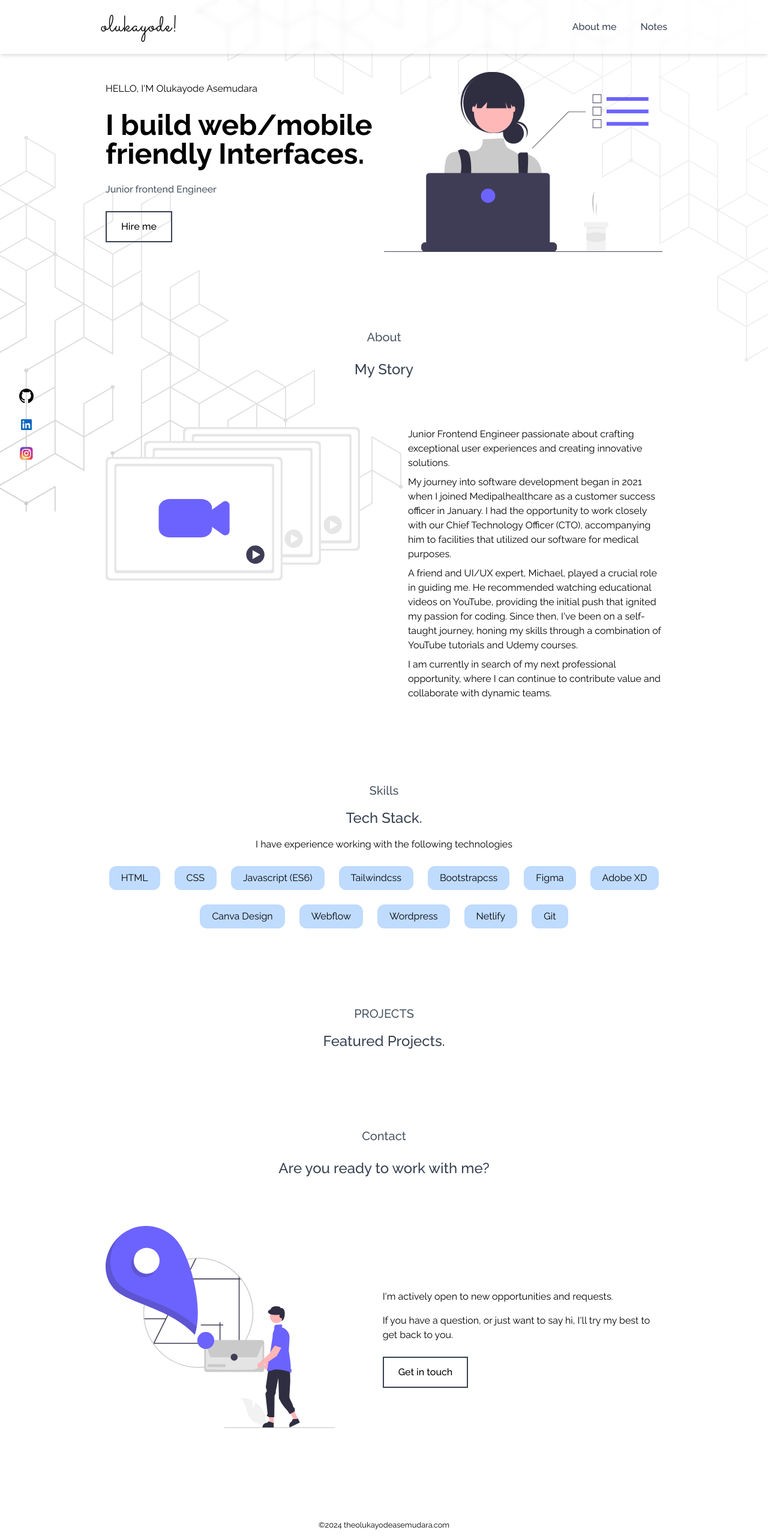
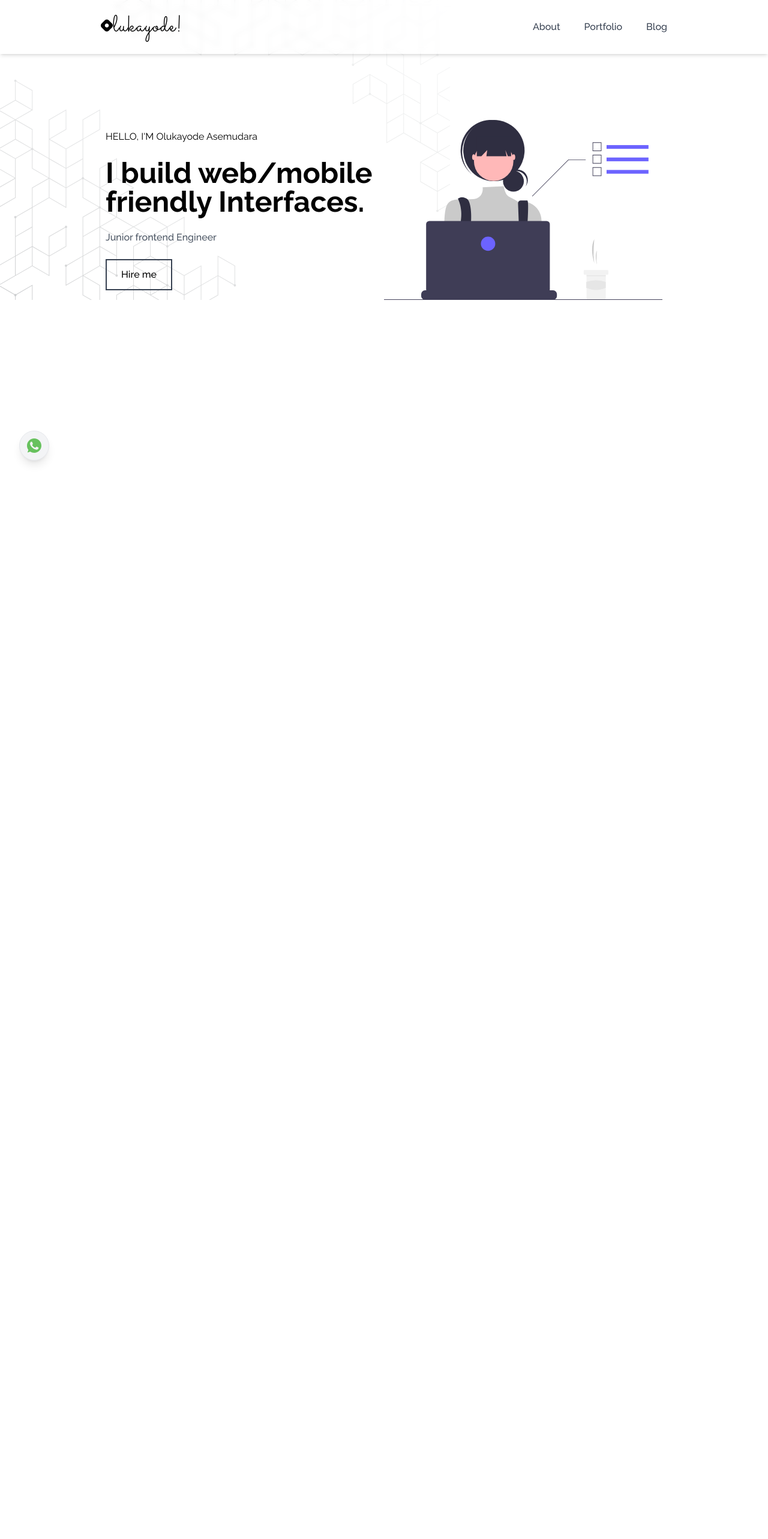
Before and after one commit to blaqnativity/myportfolios.com, a Nuxt app: page / in a window 1280 px wide. Shown: the top 2566 px of the page at 60% size. After the commit the page ends 800 px from the top, so only its background shows below. Built offline with nearby package versions, Linux system fonts and the light colour scheme.

Commit message:
pages redesigned

```diff
--- a/components/navbar.vue
+++ b/components/navbar.vue
@@ -4,18 +4,16 @@
     <nav
       class="relative container mx-auto p-4 flex justify-between items-center z-10"
     >
-      <div>
+      <div class="flex items-center">
+        <span><i class="fa-brands fa-hashnode"></i></span>
         <NuxtLink class="logo" to="/">{{ logo }}</NuxtLink>
       </div>
 
       <!-- nav menu -->
       <ul class="main_menu hidden space-x-10 md:flex">
-        <li>
-          <NuxtLink to="/about">{{ link1 }}</NuxtLink>
-        </li>
-        <li>
-          <NuxtLink to="/portfolio">{{ link2 }}</NuxtLink>
-        </li>
+        <li><NuxtLink to="/about">About</NuxtLink></li>
+        <li><NuxtLink to="/">Portfolio</NuxtLink></li>
+        <li><NuxtLink to="/">Blog</NuxtLink></li>
       </ul>
 
       <div class="block md:hidden" @click="toggleBtn">
@@ -24,12 +22,11 @@
       </div>
 
       <div class="dropdown_menu" v-if="showMenu">
-        <li>
-          <NuxtLink to="/about">{{ link1 }}</NuxtLink>
-        </li>
-        <li>
-          <NuxtLink to="/">{{ link2 }}</NuxtLink>
-        </li>
+        <ul class="main_menu hidden space-x-10 md:flex">
+          <li><NuxtLink to="/about">About</NuxtLink></li>
+          <li><NuxtLink to="/">Portfolio</NuxtLink></li>
+          <li><NuxtLink to="/">Blog</NuxtLink></li>
+        </ul>
       </div>
     </nav>
   </section>
@@ -40,9 +37,12 @@ export default {
   data() {
     return {
       showMenu: false,
-      logo: "olukayode!",
-      link1: "About me",
-      link2: "Notes",
+      logo: "lukayode!",
+      // links: [
+      //   { text: "About", url: "/about.vue" },
+      //   { text: "Contact", url: "/contact.vue.vue" },
+      //   { text: "Blog", url: "/" },
+      // ],
     };
   },
   methods: {
--- /dev/null
+++ b/components/sticky-components/whatsapp.vue
@@ -0,0 +1,15 @@
+<template>
+  <div
+    class="fixed left-[2rem] bottom-[2rem] md:flex flex-col gap-6 shadow-lg p-3 bg-gray-100 rounded-full hover:bg-white border"
+  >
+    <NuxtLink to="/"
+      ><img class="w-6 h-6" src="~/assets/img/whatsapp.svg" alt=""
+    /></NuxtLink>
+  </div>
+</template>
+
+<script>
+export default {};
+</script>
+
+<style></style>
--- /dev/null
+++ b/components/stickyIcons.vue
@@ -0,0 +1,15 @@
+<template>
+  <div class="container absolute bottom-0 right-0">
+    <ul>
+      <li>
+        <NuxtLink to="/"><i class="fa-brands fa-github"></i></NuxtLink>
+      </li>
+    </ul>
+  </div>
+</template>
+
+<script>
+export default {};
+</script>
+
+<style></style>
--- a/layouts/default.vue
+++ b/layouts/default.vue
@@ -2,8 +2,6 @@
   <div>
     <navbar />
     <slot />
-
-    <footerView />
   </div>
 </template>
 
--- a/pages/index.vue
+++ b/pages/index.vue
@@ -1,6 +1,6 @@
 <template>
   <!-- =============Hero Section================== -->
-  <section class="mt-20 mb-32 flex">
+  <section class="mt-40 flex h-[100vh-89.59px] justify-center">
     <!-- ====================flex container===================== -->
     <div
       class="container flex flex-col-reverse items-center px-6 mx-auto mt-10 space-y-0 md:space-y-0 md:flex-row"
@@ -34,147 +34,17 @@
     </div>
   </section>
 
-  <!-- sticky links -->
-  <div class="hidden fixed left-[2rem] bottom-[2rem] md:flex flex-col gap-6">
-    <NuxtLink to="/"
-      ><img class="w-6 h-6" src="~/assets/img/github.svg" alt=""
-    /></NuxtLink>
-    <NuxtLink to="/"
-      ><img class="w-6 h-6" src="~/assets/img/linkedin.svg" alt=""
-    /></NuxtLink>
-    <NuxtLink to="/"
-      ><img class="w-6 h-6" src="~/assets/img/instagram.svg" alt=""
-    /></NuxtLink>
-  </div>
-
-  <!-- ================About section================ -->
-  <section class="mb-32">
-    <div class="container mx-auto px-6">
-      <div class="title flex flex-col space-y-6 text-center">
-        <h4 class="grayTitle text-gray-600 font-medium text-xl">About</h4>
-        <h3 class="font-medium text-2xl text-gray-700">My Story</h3>
-      </div>
-
-      <div
-        class="flex flex-col-reverse items-center mt-20 md:flex-row gap-10 md:gap-20 md:items-start"
-      >
-        <!-- items-left -->
-        <div class="md:w-1/2">
-          <img src="~/assets/img/about.svg" alt="" />
-        </div>
-        <!-- items-right -->
-        <div class="md:w-1/2">
-          <p class="mb-2">
-            Junior Frontend Engineer passionate about crafting exceptional user
-            experiences and creating innovative solutions.
-          </p>
-          <p class="mb-2">
-            My journey into software development began in 2021 when I joined
-            Medipalhealthcare as a customer success officer in January. I had
-            the opportunity to work closely with our Chief Technology Officer
-            (CTO), accompanying him to facilities that utilized our software for
-            medical purposes.
-          </p>
-          <p class="mb-2">
-            A friend and UI/UX expert, Michael, played a crucial role in guiding
-            me. He recommended watching educational videos on YouTube, providing
-            the initial push that ignited my passion for coding. Since then,
-            I've been on a self-taught journey, honing my skills through a
-            combination of YouTube tutorials and Udemy courses.
-          </p>
-          <p class="mb-2">
-            I am currently in search of my next professional opportunity, where
-            I can continue to contribute value and collaborate with dynamic
-            teams.
-          </p>
-        </div>
-      </div>
-    </div>
-  </section>
-
-  <!-- ================Skills Section=============== -->
-  <section class="mb-32">
-    <div class="container mx-auto px-6 space-y-6">
-      <div class="flex flex-col space-y-4 items-center">
-        <h4 class="grayTitle text-gray-600 font-medium text-xl">Skills</h4>
-        <h2 class="font-medium text-2xl text-gray-700">Tech Stack.</h2>
-        <p>I have experience working with the following technologies</p>
-      </div>
-
-      <div class="flex flex-wrap items-center justify-center gap-6">
-        <span class="pill bg-blue-200 px-5 py-2 rounded-xl">HTML</span>
-        <span class="pill bg-blue-200 px-5 py-2 rounded-xl">CSS</span>
-        <span class="pill bg-blue-200 px-5 py-2 rounded-xl"
-          >Javascript (ES6)</span
-        >
-        <span class="pill bg-blue-200 px-5 py-2 rounded-xl">Tailwindcss</span>
-        <span class="pill bg-blue-200 px-5 py-2 rounded-xl">Bootstrapcss</span>
-        <span class="pill bg-blue-200 px-5 py-2 rounded-xl">Figma</span>
-        <span class="pill bg-blue-200 px-5 py-2 rounded-xl">Adobe XD</span>
-        <span class="pill bg-blue-200 px-5 py-2 rounded-xl">Canva Design</span>
-        <span class="pill bg-blue-200 px-5 py-2 rounded-xl">Webflow</span>
-        <span class="pill bg-blue-200 px-5 py-2 rounded-xl">Wordpress</span>
-        <span class="pill bg-blue-200 px-5 py-2 rounded-xl">Netlify</span>
-        <span class="pill bg-blue-200 px-5 py-2 rounded-xl">Git</span>
-      </div>
-    </div>
-  </section>
-
-  <!-- ================Featured Projects=============== -->
-  <section class="mb-32">
-    <div class="container mx-auto px-6 space-y-6">
-      <div class="flex flex-col space-y-4 items-center">
-        <h4 class="grayTitle text-gray-600 font-medium text-xl">PROJECTS</h4>
-        <h2 class="font-medium text-2xl text-gray-700">Featured Projects.</h2>
-      </div>
-    </div>
-  </section>
+  <!-- whatsapp icon -->
+  <whatsapp />
 
   <!-- ================Contact section================ -->
-  <section class="mb-32">
-    <div class="container mx-auto px-6">
-      <div class="title flex flex-col space-y-6 text-center">
-        <h4 class="grayTitle text-gray-600 font-medium text-xl">Contact</h4>
-        <h3 class="font-medium text-2xl text-gray-700">
-          Are you ready to work with me?
-        </h3>
-      </div>
-
-      <div
-        class="flex flex-col items-center md:flex-row mt-20 md:space-x-20 space-y-10"
-      >
-        <!-- items-left -->
-        <div class="md:w-1/2">
-          <img src="~/assets/img/contact.svg" alt="" />
-        </div>
-        <!-- items right -->
-        <div class="text-center md:text-left">
-          <p class="mb-4">
-            I'm actively open to new opportunities and requests.
-          </p>
-          <p>
-            If you have a question, or just want to say hi, I'll try my best to
-            get back to you.
-          </p>
-
-          <div class="flex justify-center md:justify-start mt-6">
-            <button class="btn" @click="toggleFormTwo">Get in touch</button>
-          </div>
-
-          <div v-if="showFormTwo">
-            <!-- form component -->
-            <BaseInput title="Get in touch now !!!" @click="toggleFormTwo" />
-          </div>
-        </div>
-      </div>
-    </div>
-  </section>
 </template>
 
 <script>
 import BaseInput from "~/components/BaseInput.vue";
+import whatsapp from "~/components/sticky-components/whatsapp.vue";
 export default {
-  components: { BaseInput },
+  components: { BaseInput, whatsapp },
   data() {
     return {
       showForm: false,
--- a/pages/portfolio.vue
+++ /dev/null
@@ -1,31 +0,0 @@
-<template>
-  <!-- ================Projects section================ -->
-  <section class="mt-20">
-    <div class="container p-6 mx-auto">
-      <div class="flex flex-col items-start space-y-4">
-        <p>Displaying some of my best works.</p>
-        <h3>Portfolio</h3>
-      </div>
-
-      <div class="mt-10 grid grid-cols-1 gap-4 md:grid-cols-3">
-        <div
-          class="flex justify-center items-center bg-gray-100 p-4 text-center rounded-md drop-shadow-md"
-        >
-          <div class="flex flex-col space-y-4 opacity-0 hover:opacity-100">
-            <span>project one</span>
-            <h3>Project one</h3>
-            <small
-              >Lorem ipsum dolor sit amet. Lorem ipsum dolor sit amet.</small
-            >
-          </div>
-        </div>
-      </div>
-    </div>
-  </section>
-</template>
-
-<script>
-export default {};
-</script>
-
-<style></style>
```
Also changed, not shown: pages/about.vue (+85 -11 lines).
